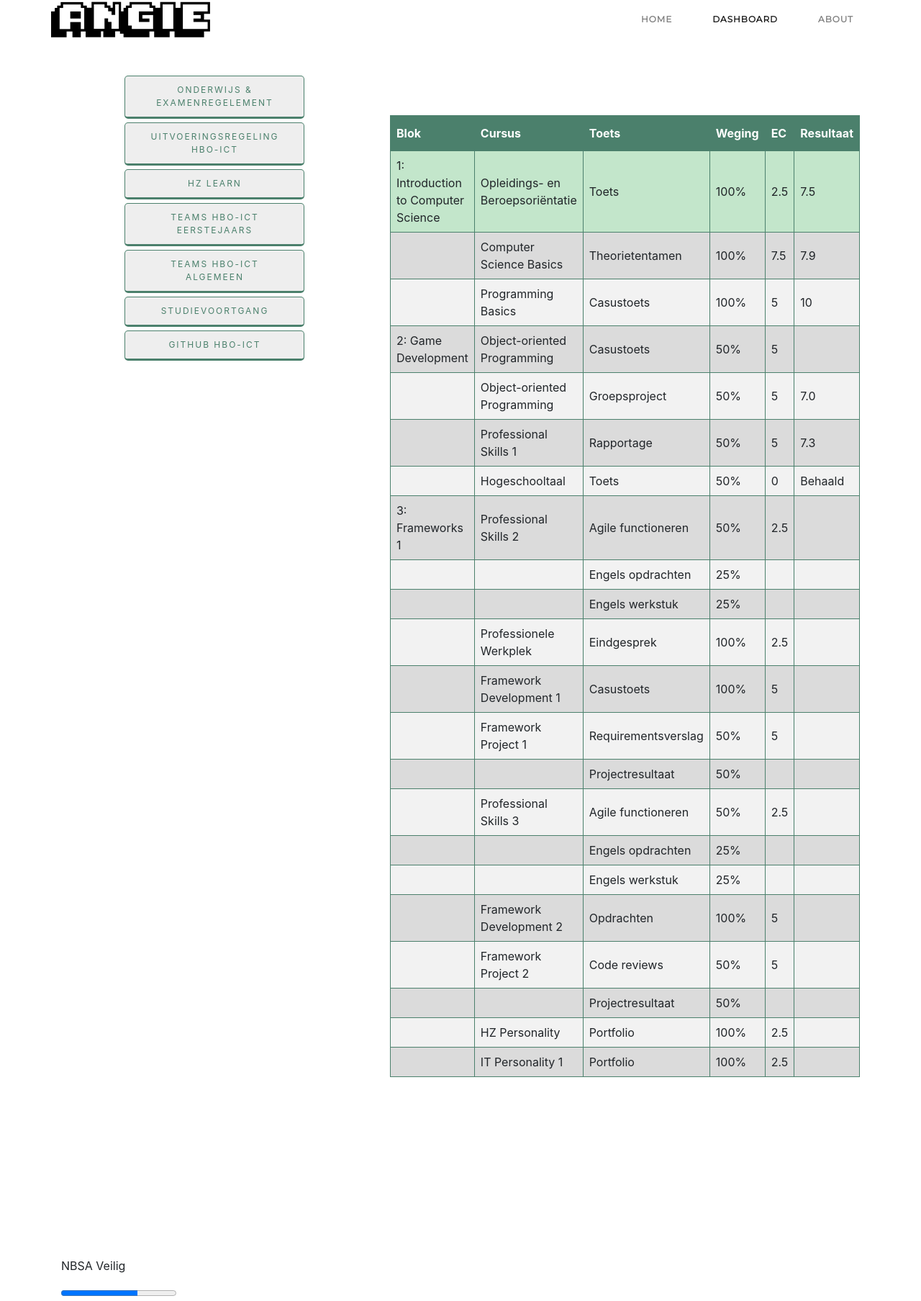
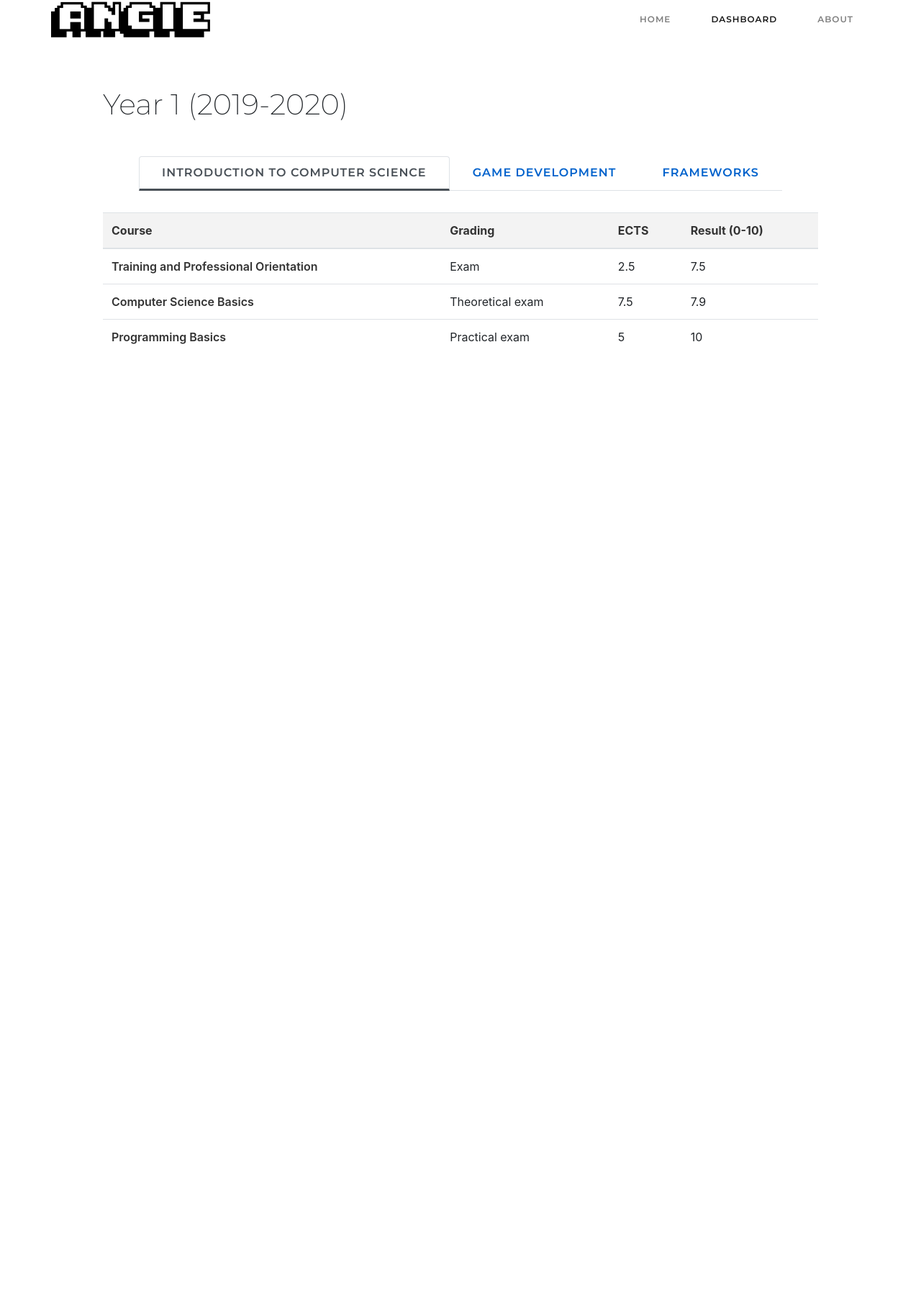
Before and after one commit to ajbhuige/angelusive.com, a plain HTML site: page dashboard.html in a window 1280 px wide. Shown: the part 51-1858 px from the top of the page at 72% size. After the commit the page ends 800 px from the top, so only its background shows below. Drawn offline with nearby package versions, Linux system fonts and the light colour scheme.

Commit message:
Social icons + dashboard update. New table.

```diff
--- a/dashboard.html
+++ b/dashboard.html
@@ -7,7 +7,7 @@
     <meta http-equiv="X-UA-Compatible" content="ie=edge">
     <title>Angie's Portfolio - Dashboard</title>
 
-    <link href="https://fonts.googleapis.com/css?family=Montserrat&display=swap" rel="stylesheet">
+    <link href="https://fonts.googleapis.com/css?family=Montserrat:200,400,600&display=swap" rel="stylesheet">
     <link rel="stylesheet" href="style.css">
     <link rel="stylesheet" href="https://stackpath.bootstrapcdn.com/bootstrap/4.4.1/css/bootstrap.min.css"
         integrity="sha384-Vkoo8x4CGsO3+Hhxv8T/Q5PaXtkKtu6ug5TOeNV6gBiFeWPGFN9MuhOf23Q9Ifjh" crossorigin="anonymous">
@@ -24,7 +24,7 @@
             <div class="collapse navbar-collapse" id="navbarNav">
                 <ul class="navbar-nav ml-auto">
                     <li class="nav-item">
-                        <a class="nav-link" href="#">Home</a>
+                        <a class="nav-link" href="/index.html">Home</a>
                     </li>
                     <li class="nav-item active">
                         <a class="nav-link" href="#">Dashboard <span class="sr-only">(current)</span></a>
@@ -37,219 +37,112 @@
     </div>
     </nav>
 
+    <section id="tabs" class="project-tab">
         <div class="container">
             <div class="row">
-            <div class="col-sm">
-                <a class="btn" href="https://hz.nl/over-de-hz/regelingen-documenten-1/onderwijs-en-examenregelingen">Onderwijs &
-                    Examenregelement</a>
-                <a class="btn" href="https://hz.nl/uploads/documents/Regelingen/OERS/2018-2019/9.-HBO-ICT-vt-Uitvoeringsregeling-HZ-2018–2019.pdf">Uitvoeringsregeling
-                    HBO-ICT</a>
-                <a class="btn" href="https://learn.hz.nl">HZ Learn</a>
-                <a class="btn" href="https://teams.microsoft.com/l/channel/19%3a2e2afa0286b04932be16cb8ad2d9d2c0%40thread.skype/Algemeen?groupId=95bddebc-a340-4d88-81fc-b80e0bfc70c3&tenantId=4c16deb3-342d-4fca-bcd5-b1429308034c">Teams
-                    HBO-ICT Eerstejaars </a>
-                <a class="btn" href="https://teams.microsoft.com/l/team/19%3a827654897ab746089c081f24aff1c984%40thread.skype/conversations?groupId=337e8cca-f67d-4132-9fa9-b0c761bbeb94&tenantId=4c16deb3-342d-4fca-bcd5-b1429308034c">Teams
-                    HBO-ICT Algemeen</a>
-                <a class="btn" href="https://apps.hz.nl/angular/studievoortgang/studiestatus">Studievoortgang</a>
-                <a class="btn" href="https://github.com/HZ-HBO-ICT">Github HBO-ICT</a>
+                <div class="col-md-12">
+                    <h1 class="heading">Year 1 (2019-2020)</h1>
+                    <nav>
+                        <div class="nav nav-tabs nav-fill" id="nav-tab" role="tablist">
+                            <a class="nav-item nav-link active" id="nav-home-tab" data-toggle="tab" href="#nav-home" role="tab" aria-controls="nav-home" aria-selected="true">Introduction to Computer Science</a>
+                            <a class="nav-item nav-link" id="nav-profile-tab" data-toggle="tab" href="#nav-profile" role="tab" aria-controls="nav-profile" aria-selected="false">Game Development</a>
+                            <a class="nav-item nav-link" id="nav-contact-tab" data-toggle="tab" href="#nav-contact" role="tab" aria-controls="nav-contact" aria-selected="false">Frameworks</a>
                         </div>
-            <div class="col-sm">
-                <table id="studiemonitor">
-
+                    </nav>
+                    <div class="tab-content" id="nav-tabContent">
+                        <div class="tab-pane fade show active" id="nav-home" role="tabpanel" aria-labelledby="nav-home-tab">
+                            <table class="table" cellspacing="0">
+                                <thead>
                                     <tr>
-                        <th>Blok</th>
-                        <th>Cursus</th>
-                        <th>Toets</th>
-                        <th>Weging</th>
-                        <th>EC</th>
-                        <th>Resultaat</th>
-
+                                        <th>Course</th>
+                                        <th>Grading</th>
+                                        <th>ECTS</th>
+                                        <th>Result (0-10)</th>
                                     </tr>
-                    <tr class="table-success">
-                        <td class="sufficientGrade">1: Introduction to Computer Science</tdclass="sufficientGrade">
-                        <td>Opleidings- en Beroepsoriëntatie</td>
-                        <td>Toets</td>
-                        <td>100%</td>
+                                </thead>
+                                <tbody>
+                                    <tr>
+                                        <td><a href="#">Training and Professional Orientation</a></td>
+                                        <td>Exam</td>
                                         <td>2.5</td>
-                        <td class="sufficientGrade">7.5</td>
+                                        <td>7.5</td>
                                     </tr>
                                     <tr>
-                        <td></td>
-                        <td>Computer Science Basics</td>
-                        <td>Theorietentamen</td>
-                        <td>100%</td>
+                                        <td><a href="#">Computer Science Basics</a></td>
+                                        <td>Theoretical exam</td>
                                         <td>7.5</td>
-                        <td class="sufficientGrade">7.9</td>
+                                        <td>7.9</td>
                                     </tr>
                                     <tr>
-                        <td></td>
-                        <td>Programming Basics</td>
-                        <td>Casustoets</td>
-                        <td>100%</td>
+                                        <td><a href="#">Programming Basics</a></td>
+                                        <td>Practical exam</td>
                                         <td>5</td>
-                        <td class="sufficientGrade">10</td>
+                                        <td>10</td>
+                                    </tr>
+                                </tbody>
+                            </table>
+                        </div>
+                        <div class="tab-pane fade" id="nav-profile" role="tabpanel" aria-labelledby="nav-profile-tab">
+                            <table class="table" cellspacing="0">
+                                <thead>
+                                    <tr>
+                                        <th>Project Name</th>
+                                        <th>Employer</th>
+                                        <th>Time</th>
+                                    </tr>
+                                </thead>
+                                <tbody>
+                                    <tr>
+                                        <td><a href="#">Work 1</a></td>
+                                        <td>Doe</td>
+                                        <td>john@example.com</td>
                                     </tr>
                                     <tr>
-                        <td>2: Game Development</td>
-                        <td>Object-oriented Programming</td>
-                        <td>Casustoets</td>
-                        <td>50%</td>
-                        <td>5</td>
-                        <td></td>
+                                        <td><a href="#">Work 2</a></td>
+                                        <td>Moe</td>
+                                        <td>mary@example.com</td>
                                     </tr>
                                     <tr>
-                        <td></td>
-                        <td>Object-oriented Programming</td>
-                        <td>Groepsproject</td>
-                        <td>50%</td>
-                        <td>5</td>
-                        <td class="sufficientGrade">7.0</td>
+                                        <td><a href="#">Work 3</a></td>
+                                        <td>Dooley</td>
+                                        <td>july@example.com</td>
+                                    </tr>
+                                </tbody>
+                            </table>
+                        </div>
+                        <div class="tab-pane fade" id="nav-contact" role="tabpanel" aria-labelledby="nav-contact-tab">
+                            <table class="table" cellspacing="0">
+                                <thead>
+                                    <tr>
+                                        <th>Contest Name</th>
+                                        <th>Date</th>
+                                        <th>Award Position</th>
+                                    </tr>
+                                </thead>
+                                <tbody>
+                                    <tr>
+                                        <td><a href="#">Work 1</a></td>
+                                        <td>Doe</td>
+                                        <td>john@example.com</td>
                                     </tr>
                                     <tr>
-                        <td></td>
-                        <td>Professional Skills 1</td>
-                        <td>Rapportage</td>
-                        <td>50%</td>
-                        <td>5</td>
-                        <td class="sufficientGrade">7.3</td>
+                                        <td><a href="#">Work 2</a></td>
+                                        <td>Moe</td>
+                                        <td>mary@example.com</td>
                                     </tr>
                                     <tr>
-                        <td></td>
-                        <td>Hogeschooltaal</td>
-                        <td>Toets</td>
-                        <td>50%</td>
-                        <td>0</td>
-                        <td class="sufficientGrade">Behaald</td>
+                                        <td><a href="#">Work 3</a></td>
+                                        <td>Dooley</td>
+                                        <td>july@example.com</td>
                                     </tr>
-                    <tr>
-                        <td>3: Frameworks 1</td>
-                        <td>Professional Skills 2</td>
-                        <td>Agile functioneren</td>
-                        <td>50%</td>
-                        <td>2.5</td>
-                        <td></td>
-                    </tr>
-                    <tr>
-                        <td></td>
-                        <td></td>
-                        <td>Engels opdrachten</td>
-                        <td>25%</td>
-                        <td> </td>
-                        <td> </td>
-                    </tr>
-                    <tr>
-                        <td></td>
-                        <td></td>
-                        <td>Engels werkstuk</td>
-                        <td>25%</td>
-                        <td></td>
-                        <td></td>
-                    </tr>
-                    <tr>
-                        <td></td>
-                        <td>Professionele Werkplek</td>
-                        <td>Eindgesprek</td>
-                        <td>100%</td>
-                        <td>2.5</td>
-                        <td></td>
-                    </tr>
-                    <tr>
-                        <td></td>
-                        <td>Framework Development 1</td>
-                        <td>Casustoets</td>
-                        <td>100%</td>
-                        <td>5</td>
-                        <td></td>
-                    </tr>
-                    <tr>
-                        <td></td>
-                        <td>Framework Project 1</td>
-                        <td>Requirementsverslag</td>
-                        <td>50%</td>
-                        <td>5</td>
-                        <td></td>
-                    </tr>
-                    <tr>
-                        <td></td>
-                        <td></td>
-                        <td>Projectresultaat</td>
-                        <td>50%</td>
-                        <td></td>
-                        <td></td>
-                    </tr>
-                    <tr>
-                        <td></td>
-                        <td>Professional Skills 3</td>
-                        <td>Agile functioneren</td>
-                        <td>50%</td>
-                        <td>2.5</td>
-                        <td></td>
-                    </tr>
-                    <tr>
-                        <td></td>
-                        <td></td>
-                        <td>Engels opdrachten</td>
-                        <td>25%</td>
-                        <td></td>
-                        <td></td>
-                    </tr>
-                    <tr>
-                        <td></td>
-                        <td></td>
-                        <td>Engels werkstuk</td>
-                        <td>25%</td>
-                        <td></td>
-                        <td></td>
-                    </tr>
-                    <tr>
-                        <td></td>
-                        <td>Framework Development 2</td>
-                        <td>Opdrachten</td>
-                        <td>100%</td>
-                        <td>5</td>
-                        <td></td>
-                    </tr>
-                    <tr>
-                        <td></td>
-                        <td>Framework Project 2</td>
-                        <td>Code reviews</td>
-                        <td>50%</td>
-                        <td>5</td>
-                        <td></td>
-                    </tr>
-                    <tr>
-                        <td></td>
-                        <td></td>
-                        <td>Projectresultaat</td>
-                        <td>50%</td>
-                        <td></td>
-                        <td></td>
-                    </tr>
-                    <tr>
-                        <td></td>
-                        <td>HZ Personality</td>
-                        <td>Portfolio</td>
-                        <td>100%</td>
-                        <td>2.5</td>
-                        <td></td>
-                    </tr>
-                    <tr>
-                        <td></td>
-                        <td>IT Personality 1</td>
-                        <td>Portfolio</td>
-                        <td>100%</td>
-                        <td>2.5</td>
-                        <td></td>
-                    </tr>
+                                </tbody>
                             </table>
-            </div>
-            <div class="col-sm">
-                <p style="margin-top: 200px;">NBSA Veilig</p>
-                <progress max="45" value="30"></progress>
-                <p>Propodeuse</p>
-                <progress max="60" value="30"></progress>
                         </div>
                     </div>
                 </div>
+            </div>
+        </div>
+    </section>
 
     <script src="https://stackpath.bootstrapcdn.com/bootstrap/4.4.1/js/bootstrap.min.js"
         integrity="sha384-wfSDF2E50Y2D1uUdj0O3uMBJnjuUD4Ih7YwaYd1iqfktj0Uod8GCExl3Og8ifwB6" crossorigin="anonymous">
--- a/index.html
+++ b/index.html
@@ -7,7 +7,7 @@
   <meta http-equiv="X-UA-Compatible" content="ie=edge">
   <title>Angie's Portfolio - Home</title>
 
-  <link href="https://fonts.googleapis.com/css?family=Montserrat&display=swap" rel="stylesheet">
+  <link href="https://fonts.googleapis.com/css?family=Montserrat:200,400,600&display=swap" rel="stylesheet">
   <link rel="stylesheet" href="style.css">
   <link rel="stylesheet" href="https://stackpath.bootstrapcdn.com/bootstrap/4.4.1/css/bootstrap.min.css"
     integrity="sha384-Vkoo8x4CGsO3+Hhxv8T/Q5PaXtkKtu6ug5TOeNV6gBiFeWPGFN9MuhOf23Q9Ifjh" crossorigin="anonymous">
@@ -29,7 +29,7 @@
             <a class="nav-link" href="#">Home <span class="sr-only">(current)</span></a>
           </li>
           <li class="nav-item">
-            <a class="nav-link" href="#">Dashboard</a>
+            <a class="nav-link" href="/dashboard.html">Dashboard</a>
           </li>
           <li class="nav-item">
             <a class="nav-link" href="#">About</a>
@@ -55,11 +55,14 @@
           Besides university and work related items, such as my projects and CV, you will find personal things as well.
           Have a look at some of my analogue photos and trips around the world.
         </p>
-        <a href="https://www.instagram.com/angelusive/" target="_blank">
-          <img class="socialIcon" src="assets\img\instagram.png">
+        <a href="https://github.com/ajbhuige" target="_blank">
+          <img class="socialIcon" src="assets\img\github.png">
         </a>
         <a href="https://www.linkedin.com/in/angeliquehuige/" target="_blank">
           <img class="socialIcon" src="assets\img\linkedin.png">
+        </a>
+        <a href="https://www.instagram.com/angelusive/" target="_blank">
+          <img class="socialIcon" src="assets\img\instagram.png">
         </a>
 
       </div>
--- a/style.css
+++ b/style.css
@@ -1,5 +1,5 @@
 nav {
-    font-family: "Montserrat";
+    font-family: "Montserrat", sans-serif;
     font-size: 12px;
     font-weight: 600;
     letter-spacing: 1px;
@@ -28,7 +28,7 @@ nav {
   }
 
   .analogueText {
-    font-family: "Montserrat";
+    font-family: "Montserrat", sans-serif;;
     font-size: 15px;
     font-weight: 400;
     line-height: 28px;
@@ -45,46 +45,55 @@ nav {
   .socialIcon {
       width: 35px;
       padding-top: 20px;
+      margin-left: 5px;
   }
 
-  /* Table on dashboard */
-#studiemonitor {
-    margin-top: 55px;
-    border-collapse: collapse;
-    width: 100%;
-    margin-bottom: 50px;
-  }
-  #studiemonitor td, #studiemonitor th {
-    border: 1px solid #4b806c;
-    padding: 8px;
-  }
-  #studiemonitor tr:nth-child(even){background-color: #f2f2f2;}
-  #studiemonitor tr:nth-child(odd){background-color: #dbdbdb;}
-  #studiemonitor th {
-    padding-top: 12px;
-    padding-bottom: 12px;
-    text-align: left;
-    background-color: #4b806c;
-    color: white;
+  .heading {
+    font-family: "Montserrat", sans-serif;
+    font-weight: 100;
+    font-size: 40px;
+    line-height: 28px;
+    padding-bottom: 20px;
   }
 
-  a.btn {
-	color: #4b806c;
-	background-color: #eee;
-	text-transform: uppercase;
-	letter-spacing: 2px;
-	font-size: 12px;
-	padding: 10px 30px;
-	border-radius: 5px;
-	border: 1px solid #4b806c;
-  border-bottom-width: 3px;
-  display: block;
-  margin-left: auto;
-  margin-right: auto;
-  width: 250px;
-  margin-bottom: 5px;
+  /* DASHBOARD TABLE */
+
+  .project-tab {
+    padding: 10%;
+    margin-top: -8%;
 }
-a.btn:hover {
-  background-color: #dbdbdb;
-  border-color: rgba(0,0,0,0.5);
+.project-tab #tabs{
+    background: #007b5e;
+    color: #eee;
 }
+.project-tab #tabs h6.section-title{
+    color: #eee;
+}
+.project-tab #tabs .nav-tabs .nav-item.show .nav-link, .nav-tabs .nav-link.active {
+    color: #0062cc;
+    background-color: transparent;
+    border-color: transparent transparent #f3f3f3;
+    border-bottom: 3px solid !important;
+    font-size: 16px;
+    font-weight: bold;
+}
+.project-tab .nav-link {
+    border: 1px solid transparent;
+    border-top-left-radius: .25rem;
+    border-top-right-radius: .25rem;
+    color: #0062cc;
+    font-size: 16px;
+    font-weight: 600;
+}
+.project-tab .nav-link:hover {
+    border: none;
+}
+.project-tab thead{
+    background: #f3f3f3;
+    color: #333;
+}
+.project-tab a{
+    text-decoration: none;
+    color: #333;
+    font-weight: 600;
+}
```
Also changed, not shown: assets/img/github.png (added). Lines whose indentation alone changed are shown as unchanged.
